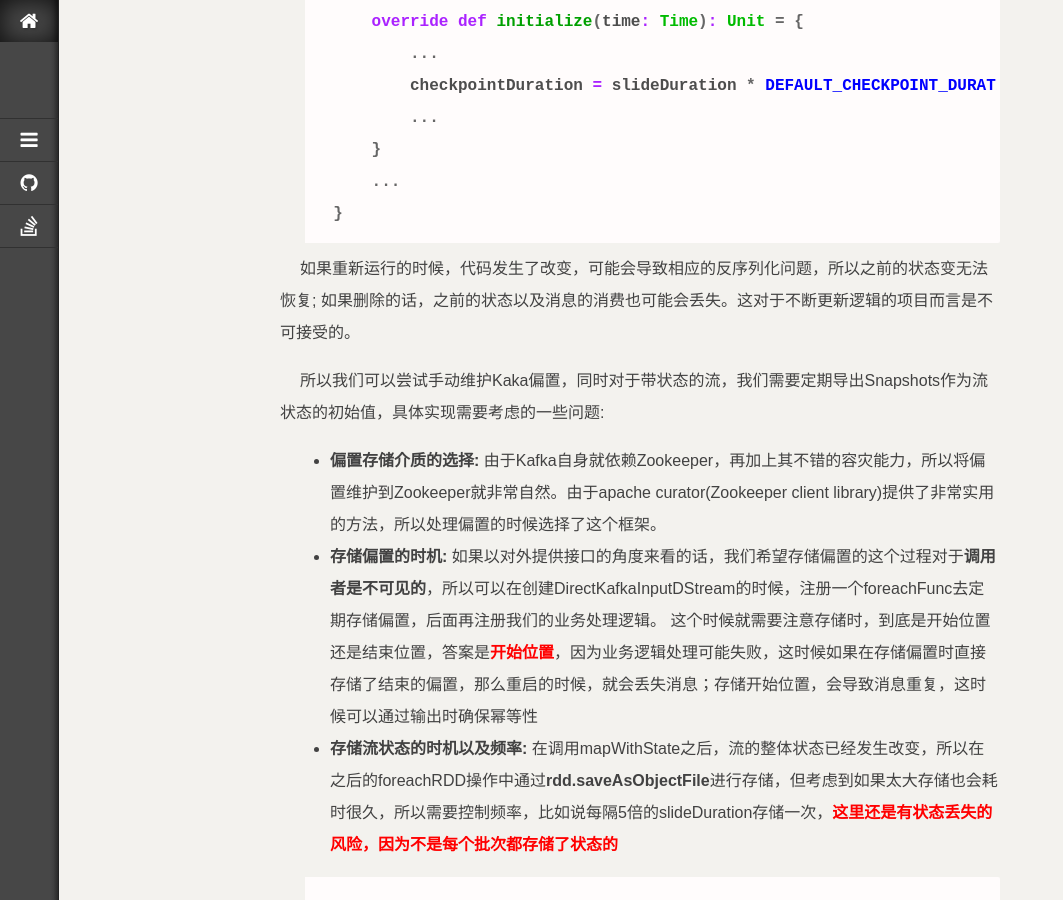
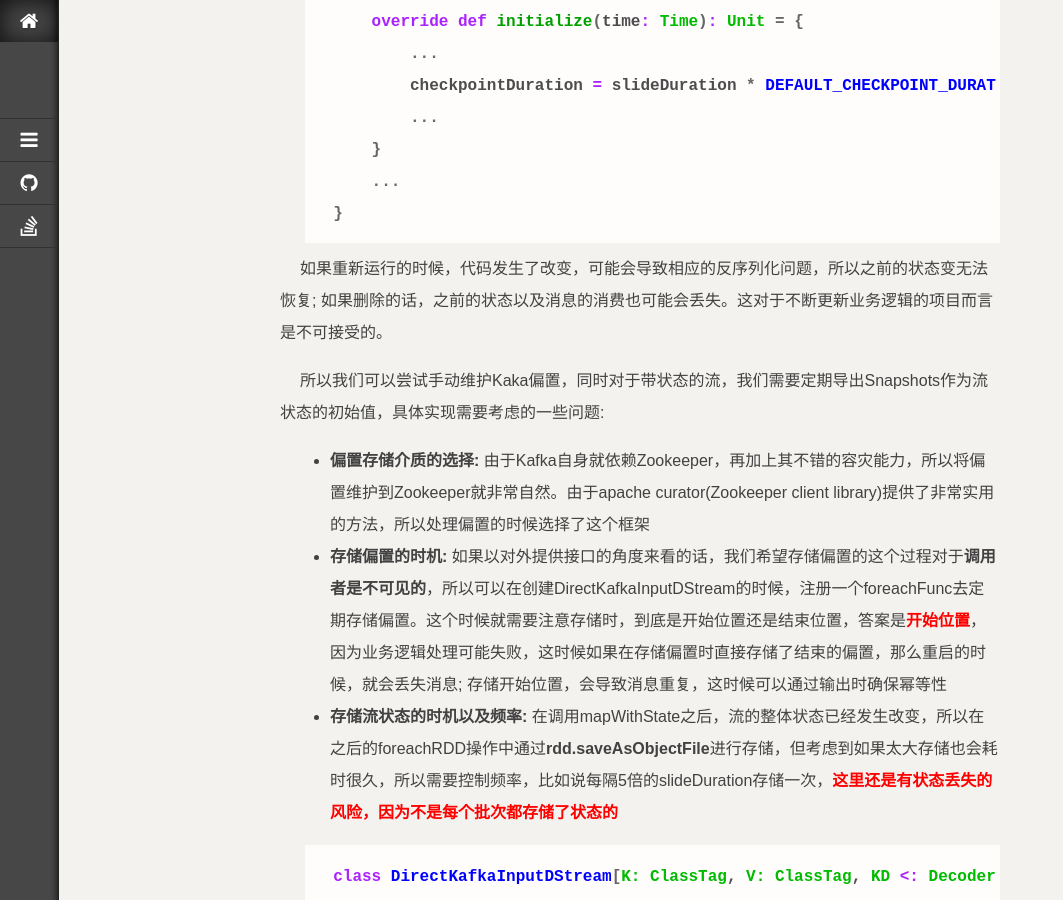
Before and after one commit to jacoffee/jacoffee.github.io, a Jekyll site: the page built from _posts/2018-03-16-spark-stateful-streaming-anatomy.md, in a window 1280 px wide and 900 px high, scrolled down 6727 px. Shown: the whole window, without its empty margins (0-1063 px from the left). Built offline with Jekyll 4.4.1, drawn with Linux system fonts in a browser that asks for light colours; nearby versions of some CDN libraries; library files that are not in the unit come from our copies; some of the changed text lies outside the part shown.

Commit message:
add new post

````diff
--- a/_posts/2018-03-16-spark-stateful-streaming-anatomy.md
+++ b/_posts/2018-03-16-spark-stateful-streaming-anatomy.md
@@ -26,7 +26,7 @@
 
 ## 2.mapWithState方法涉及的类
 
-首先它是PairDStreamFunctions[K, V]的一个方法，也就是说原始流一定要是**DStream[K, V]**的类型，才能被隐式转换成PairDStreamFunctions，它的主要目的是对于流中的每一个Key, Value对调用相关的函数，同时<b style="color:red">维护流的状态以及生成相应的返回值</b>，这样我们在调用mapWithState之后可以根据需要得到不同的返回值。
+首先它是PairDStreamFunctions[K, V]的一个方法，也就是说原始流一定要是**DStream[K, V]**的类型，才能被隐式转换成PairDStreamFunctions; 该方法的主要目的是对于流中的每一个Key, Value对调用相关的函数，同时<b style="color:red">维护流的状态以及生成相应的返回值</b>，这样我们在调用mapWithState之后可以根据需要得到不同的返回值。
 
 ```scala
 class PairDStreamFunctions[K, V](self: DStream[(K, V)])  {
@@ -41,8 +41,11 @@
 ```
 
 **K**: 转换流的Key类型，在本例中是String，也就是Kafka中的消息
+
 **V**: 转换流的Value类型，在本例中是Int，单个单词出现次数
+
 **StateType**: 状态类型，在本例中是Int，也就是单词出现次数汇总
+
 **MappedType**: 对于转换流，在本例中是(String, Int)，也就是**(单词次数，出现次数汇总)**
 
 之所以叫转换流，是因为**DirectKafkaInputDStream[K, V]**中的K对应是Kafka消息中的key，一般为null；value对应的是Kafka消息中的value，一般是String。而这个消息中可能包含了丰富的内容，抑或是日志的一行，抑或是json string，所以一般都会经过简单处理形成新的**DStream[K, V]**(转换流)之后才会调用mapWithState方法的。
@@ -59,9 +62,11 @@
 
 StateSpec抽象了调用mapWithState的相关参数:
 
-+ 是否使用初始状态
-+ 调用函数之后，会生成相应的StateRDD，numPartitions设置的分区数(默认是HashPartitioner)就是对于该RDD进行的。
-+ 由于State以RDD形式存在，一般在初始化流的时候都会设置StorageLevel，比如说**StorageLevel.MEMORY_ONLY_SER**，这样随着流式程序的运行，内存会越来越大，因此Spark提供一种Key过期的机制，也就如果State中的key在多长时间内没有更新的话，就会自动被移除。
+<ul class="item">
+  <li>是否使用初始状态</li>
+  <li>调用函数之后，会生成相应的StateRDD，numPartitions设置的分区数(默认是HashPartitioner)就是作用于该RDD的</li>
+  <li>Key过期机制，也就如果State中的key在多长时间内没有更新的话，就会自动被移除</li>
+</ul>
 
 ```scala
 private[streaming] abstract class StateMap[K, S] extends Serializable {
@@ -78,9 +83,12 @@
 Stateful streaming的状态维护的基本数据结构就是上面的StateMap，源码中的注释也体现了这一点:
 **Internal interface for defining the map that keeps track of sessions**。
 
-+ get方法用于获取状态，而签名中的S实际上就是上面的**State**
-+ getByTime获取比该时间还早的key和以及状态，目的就是了删除过期Key的
-+ remove则提供了Key删除机制
+<ul class="item">
+  <li>get方法用于获取状态，而签名中的S实际上就是上面的State</li>
+  <li>getByTime获取比该时间还早的key和以及状态，目的就是了删除过期key</li>
+  <li>remove则提供了key删除机制</li>
+</ul>
+
 
 ## 3.基本使用
 
@@ -117,7 +125,7 @@
 }
 ```
 
-从控制台的来看，会发现某个单词，突然在下一次批次消失，比如下面的BBBBBBB:
+从控制台显示来看，会发现某个单词，突然在下一次批次消失，比如下面的BBBBBBB:
 
 ```bash
 Word AAAAAAAA, count 1
@@ -133,8 +141,6 @@
 Word BBBBBBBBBBBBBBBBBBBBBBBBBBBBBBBBBBBBBBBBBBBBBBBBBBBBBBBB, count 1
 Word BBBBBBBBBBBBBBBBBBBBBBBBBBBB, count 1
 ```
-
-关于本文中的案例，详见[]()
 
 ## 4.状态更新
 
@@ -177,10 +183,10 @@
 }
 ```
 
-+ MapWithStateRDDRecord实际上是和MapWithStateRDDPartition一一对应的，也就是一个MapWithStateRDDRecord实例就对应了一个分区的数据。这样设计的原因是因为，一般状态涉及到**聚合操作**，所以会对于某一个Key的状态进行加总，比如说本例中Word出现次数，因此无法设计成一个Key-Value对应一个
+MapWithStateRDDRecord实际上是和MapWithStateRDDPartition一一对应的，也就是一个MapWithStateRDDRecord实例就对应了一个分区的数据。这样设计的原因是因为，一般状态涉及到**聚合操作**，所以会对于某一个key的状态进行加总，比如说本例中Word出现次数，因此无法设计成一个Key-Value对应一个
 MapWithStateRDDRecord实例
 
-+ 在上面的更新程序中，我们可以看到当前批次产生的分区即dataIterator，直接对于prevRecord中的key对应的状态进行了更新，那么Spark是如何保证它们俩中的key是在同一个分区的呢？答案就在于: 确保**RDD[MapWithStateRDDRecord[K, S, E]]**(历史状态)和**RDD[(K, V)]**分区器(Partitioner)相同，这样就能保证相同Key落入相同的分区，给同分区更新提供了基础
+在上面的更新程序中，我们可以看到当前批次产生的分区即dataIterator，直接对于prevRecord中的key对应的状态进行了更新，那么Spark是如何保证它们俩中的key是在同一个分区的呢？答案就在于: 确保**RDD[MapWithStateRDDRecord[K, S, E]]**(历史状态)和**RDD[(K, V)]**分区器(Partitioner)相同，这样就能保证相同Key落入相同的分区，给同分区更新提供了基础
 
 ```scala
 class MapWithStateRDD[K: ClassTag, V: ClassTag, S: ClassTag, E: ClassTag](
@@ -229,18 +235,18 @@
 }
 ```
 
-如果重新运行的时候，代码发生了改变，可能会导致相应的反序列化问题，所以之前的状态变无法恢复; 如果删除的话，之前的状态以及消息的消费也可能会丢失。这对于不断更新逻辑的项目而言是不可接受的。
+如果重新运行的时候，代码发生了改变，可能会导致相应的反序列化问题，所以之前的状态变无法恢复; 如果删除的话，之前的状态以及消息的消费也可能会丢失。这对于不断更新业务逻辑的项目而言是不可接受的。
 
 所以我们可以尝试手动维护Kaka偏置，同时对于带状态的流，我们需要定期导出Snapshots作为流状态的初始值，具体实现需要考虑的一些问题:
 
 <ul class="item">
     <li>
     <b>偏置存储介质的选择:  </b>
-由于Kafka自身就依赖Zookeeper，再加上其不错的容灾能力，所以将偏置维护到Zookeeper就非常自然。由于apache curator(Zookeeper client library)提供了非常实用的方法，所以处理偏置的时候选择了这个框架。
+由于Kafka自身就依赖Zookeeper，再加上其不错的容灾能力，所以将偏置维护到Zookeeper就非常自然。由于apache curator(Zookeeper client library)提供了非常实用的方法，所以处理偏置的时候选择了这个框架
     </li>
     <li>
     <b>存储偏置的时机:  </b>
-如果以对外提供接口的角度来看的话，我们希望存储偏置的这个过程对于<b>调用者是不可见的</b>，所以可以在创建DirectKafkaInputDStream的时候，注册一个foreachFunc去定期存储偏置，后面再注册我们的业务处理逻辑。 这个时候就需要注意存储时，到底是开始位置还是结束位置，答案是<b style="color:red">开始位置</b>，因为业务逻辑处理可能失败，这时候如果在存储偏置时直接存储了结束的偏置，那么重启的时候，就会丢失消息；存储开始位置，会导致消息重复，这时候可以通过输出时确保幂等性
+如果以对外提供接口的角度来看的话，我们希望存储偏置的这个过程对于<b>调用者是不可见的</b>，所以可以在创建DirectKafkaInputDStream的时候，注册一个foreachFunc去定期存储偏置。这个时候就需要注意存储时，到底是开始位置还是结束位置，答案是<b style="color:red">开始位置</b>，因为业务逻辑处理可能失败，这时候如果在存储偏置时直接存储了结束的偏置，那么重启的时候，就会丢失消息; 存储开始位置，会导致消息重复，这时候可以通过输出时确保幂等性
     </li>
     <li>
     <b>存储流状态的时机以及频率:  </b>  在调用mapWithState之后，流的整体状态已经发生改变，所以在之后的foreachRDD操作中通过<b>rdd.saveAsObjectFile</b>进行存储，但考虑到如果太大存储也会耗时很久，所以需要控制频率，比如说每隔5倍的slideDuration存储一次，<b style="color:red">这里还是有状态丢失的风险，因为不是每个批次都存储了状态的</b>
````
Also changed, not shown: other parts of _posts/2018-03-16-spark-stateful-streaming-anatomy.md (+8 -8 lines).
